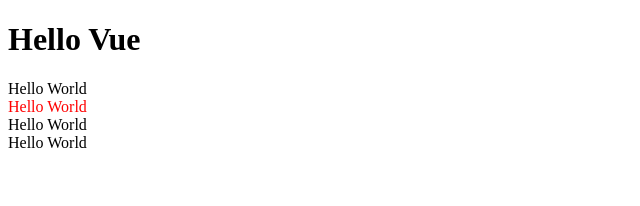
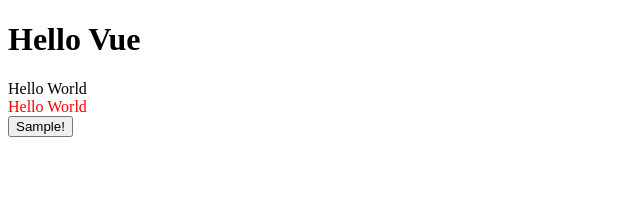
Before and after one commit to bxxmi/webpack-practice, a Vue app: page / in a window 1280 px wide. Shown: the top 206 px of the page, without its empty margins (0-640 px from the left). Built offline with nearby package versions, Linux system fonts and the light colour scheme; the HTML template or start-up script is replaced by a standard one.

Commit message:
feat: mixin 사용

```diff
--- a/src/App.vue
+++ b/src/App.vue
@@ -4,14 +4,17 @@
     {{ message }}
   </h1>
   <HelloWorld class="active" />
+  <TheButton />
 </template>
 
 <script>
 import HelloWorld from '~/components/HelloWorld.vue';
+import TheButton from '~/components/TheButton.vue';
 
 export default {
   components: {
-    HelloWorld
+    HelloWorld,
+    TheButton
   },
   data() {
     return {
--- a/src/components/HelloWorld.vue
+++ b/src/components/HelloWorld.vue
@@ -5,19 +5,15 @@
   <div v-bind="$attrs">
     Hello World
   </div>
-  <div>
-    Hello World
-  </div>
-  <div>
-    Hello World
-  </div>
 </template>
 
 <script>
+import sample from '~/mixins/sample.js';
+
 export default {
-  props: {
-
-  }
+  mixins: [sample],
+  // 속성 자동 상속 방지
+  inheritAttrs: false
 }
 </script>
 
--- a/src/components/TheButton.vue
+++ b/src/components/TheButton.vue
@@ -1,51 +1,19 @@
 <template>
-  <button
-    :class="{
-      [name]: true,
-      [size]: true
-    }">
-    <!-- slot: 하나의 content이다. -->
-    <slot>Default Name!</slot>
+  <button @click="log">
+    <slot></slot>
+    {{ sample }}
   </button>
-  <slot
-    name="label"
-    :btnName="name"
-    :size="size"></slot>
 </template>
 
 <script>
+import sample from '~/mixins/sample.js';
+
 export default {
-  props: {
-    name: {
-      type: String,
-      default: ''
-    },
-    size: {
-      type: String,
-      default: 'md'
+  mixins: [sample],
+  methods: {
+    log() {
+      console.log(this.sample);
     }
   }
 }
 </script>
-
-<!-- scoped: 현재 컴포넌트라는 범위를 지정 -->
-<style scoped lang="scss">
-button {
-  background: none;
-  border: none;
-  background-color: gray;
-  &.sm {
-    font-size: 13px;
-  }
-  &.lg {
-    font-size: 24px;
-    padding: 15px;
-  }
-  &.primary {
-  background-color: royalblue;
-  }
-  &.danger {
-  background-color: salmon;
-  }
-}
-</style>
--- /dev/null
+++ b/src/mixins/sample.js
@@ -0,0 +1,10 @@
+export default {
+  data() {
+    return {
+      sample: 'Sample!'
+    }
+  },
+  mounted() {
+    console.log(this.sample);
+  }
+}
```
